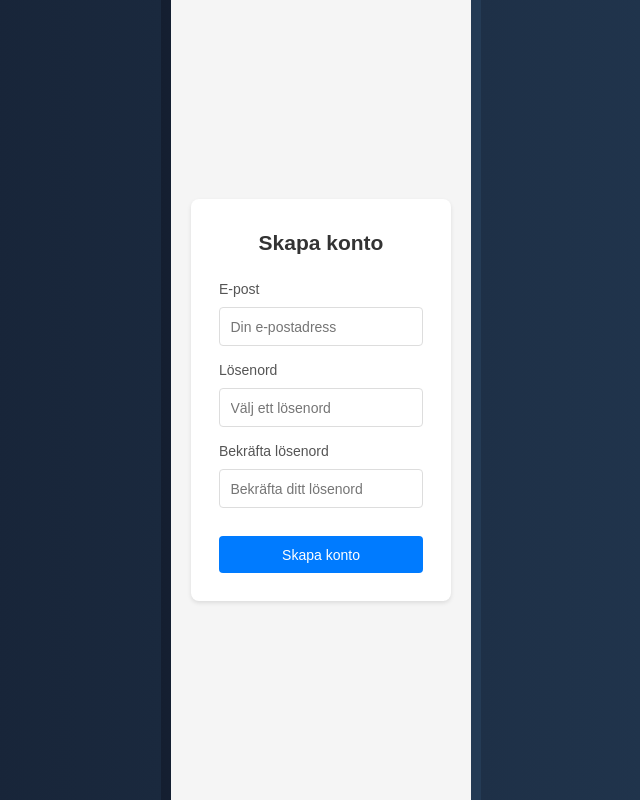
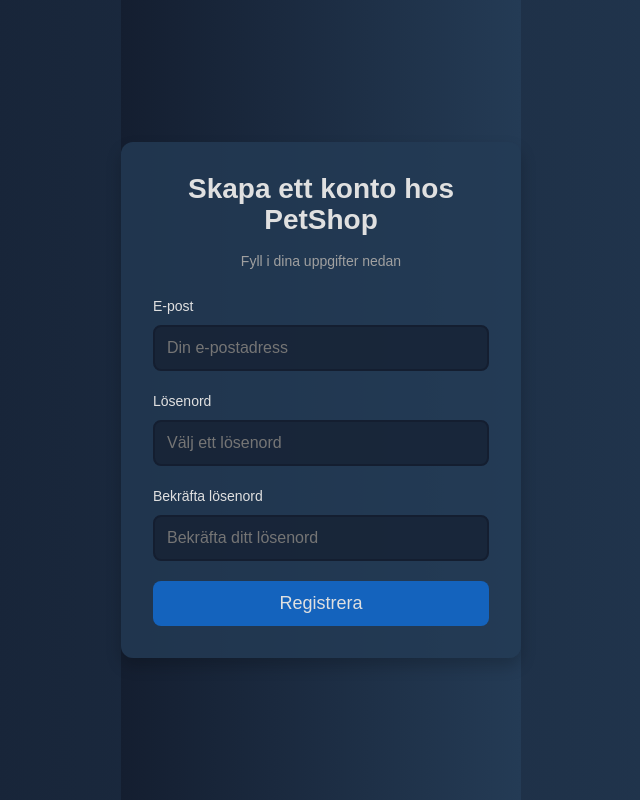
Before and after one commit to idacaesar/petshop, a React (Vite) app in the folder client/: page /signup in a window 1280 px wide. Shown: the whole page, without its empty margins (319-959 px from the left). Built offline with nearby package versions, Linux system fonts and the light colour scheme.

Commit message:
Sign up page
signup page fixed with requirements for password authentication

```diff
--- a/client/src/App.jsx
+++ b/client/src/App.jsx
@@ -1,4 +1,3 @@
-import React from "react";
 import { Navigate, useLocation } from "react-router-dom";
 import { BrowserRouter as Router, Route, Routes } from "react-router-dom";
 import SigninPage from "./components/SigninPage";
--- a/client/src/components/SigninPage.jsx
+++ b/client/src/components/SigninPage.jsx
@@ -1,4 +1,4 @@
-import React, { useState } from "react";
+import { useState } from "react";
 import axios from "axios";
 import { useNavigate, Link } from "react-router-dom"; // Lägg till Link
 import "../styles/SigninPage.css";
--- a/client/src/components/SignupPage.jsx
+++ b/client/src/components/SignupPage.jsx
@@ -1,120 +1,121 @@
-import React, { useState } from "react";
+import { useState } from "react";
+import axios from "axios";
+import { useNavigate } from "react-router-dom";
 import "../styles/SignupPage.css";
 
 const SignupPage = () => {
-  const [formData, setFormData] = useState({
-    email: "",
-    password: "",
-    confirmPassword: "",
-  });
-  const [error, setError] = useState("");
-  const [success, setSuccess] = useState("");
-  const [loading, setLoading] = useState(false);
+  const [email, setEmail] = useState("");
+  const [password, setPassword] = useState("");
+  const [confirmPassword, setConfirmPassword] = useState("");
+  const [message, setMessage] = useState("");
+  const navigate = useNavigate();
 
-  const handleChange = (e) => {
-    setFormData({
-      ...formData,
-      [e.target.name]: e.target.value,
-    });
+  // Funktion för att kontrollera om lösenordet är bara upprepade tecken
+  const isRepeatedChars = (str) => {
+    return str.split("").every((char) => char === str[0]);
   };
 
   const handleSubmit = async (e) => {
     e.preventDefault();
-    setError("");
-    setSuccess("");
 
-    // Validering
-    if (formData.password !== formData.confirmPassword) {
-      setError("Lösenorden matchar inte");
+    // Kontrollera om lösenorden matchar
+    if (password !== confirmPassword) {
+      setMessage("Lösenorden matchar inte.");
       return;
     }
 
-    if (formData.password.length < 6) {
-      setError("Lösenordet måste vara minst 6 tecken långt");
+    // Kontrollera om lösenordet är minst 8 tecken långt
+    if (password.length < 8) {
+      setMessage("Lösenordet måste vara minst 8 tecken.");
+      return;
+    }
+
+    // Kontrollera om lösenordet är samma som e-posten
+    if (password.toLowerCase() === email.toLowerCase()) {
+      setMessage("Lösenordet får inte vara samma som e-postadressen.");
+      return;
+    }
+
+    // Kontrollera om lösenordet är bara samma tecken upprepat
+    if (isRepeatedChars(password)) {
+      setMessage("Lösenordet får inte vara samma tecken upprepat.");
       return;
     }
 
     try {
-      setLoading(true);
-      const response = await fetch("http://localhost:5001/api/signup", {
-        method: "POST",
-        headers: {
-          "Content-Type": "application/json",
-        },
-        body: JSON.stringify({
-          email: formData.email,
-          password: formData.password,
-        }),
+      await axios.post("http://localhost:5001/api/signup", {
+        email,
+        password,
       });
 
-      const data = await response.json();
+      setMessage("Registrering lyckades! Du kan nu logga in.");
 
-      if (!response.ok) {
-        throw new Error(data.message || "Något gick fel");
-      }
-
-      setSuccess("Konto skapat! Du kan nu logga in.");
-      setFormData({ email: "", password: "", confirmPassword: "" });
-    } catch (err) {
-      setError(err.message);
-    } finally {
-      setLoading(false);
+      // Omregistrera användaren till inloggningssidan efter 1,5 sekunder
+      setTimeout(() => navigate("/signinpage"), 1500);
+    } catch (error) {
+      setMessage(
+        error.response?.data?.message || "Ett fel uppstod vid registrering"
+      );
     }
   };
 
   return (
     <div className="signup-container">
-      <div className="signup-card">
-        <h2>Skapa konto</h2>
-
-        {error && <div className="error-message">{error}</div>}
-        {success && <div className="success-message">{success}</div>}
+      <h1 className="signup-title">Skapa ett konto hos PetShop</h1>
+      <p className="signup-description">Fyll i dina uppgifter nedan</p>
 
       <form onSubmit={handleSubmit} className="signup-form">
         <div className="form-group">
-            <label htmlFor="email">E-post</label>
+          <label htmlFor="email" className="form-label">
+            E-post
+          </label>
           <input
             type="email"
             id="email"
-              name="email"
-              value={formData.email}
-              onChange={handleChange}
+            value={email}
+            onChange={(e) => setEmail(e.target.value)}
             required
+            className="form-input"
             placeholder="Din e-postadress"
           />
         </div>
 
         <div className="form-group">
-            <label htmlFor="password">Lösenord</label>
+          <label htmlFor="password" className="form-label">
+            Lösenord
+          </label>
           <input
             type="password"
             id="password"
-              name="password"
-              value={formData.password}
-              onChange={handleChange}
+            value={password}
+            onChange={(e) => setPassword(e.target.value)}
             required
+            className="form-input"
             placeholder="Välj ett lösenord"
           />
         </div>
 
         <div className="form-group">
-            <label htmlFor="confirmPassword">Bekräfta lösenord</label>
+          <label htmlFor="confirmPassword" className="form-label">
+            Bekräfta lösenord
+          </label>
           <input
             type="password"
             id="confirmPassword"
-              name="confirmPassword"
-              value={formData.confirmPassword}
-              onChange={handleChange}
+            value={confirmPassword}
+            onChange={(e) => setConfirmPassword(e.target.value)}
             required
+            className="form-input"
             placeholder="Bekräfta ditt lösenord"
           />
         </div>
 
-          <button type="submit" className="signup-button" disabled={loading}>
-            {loading ? "Skapar konto..." : "Skapa konto"}
+        <button type="submit" className="signup-button">
+          Registrera
         </button>
       </form>
-      </div>
+
+      {message && <p className="message">{message}</p>}
     </div>
   );
 };
--- a/client/src/styles/SignupPage.css
+++ b/client/src/styles/SignupPage.css
@@ -1,101 +1,95 @@
-.signup-container {
+/* Stilar för body och bakgrund */
+body,
+html {
+  height: 100%;
+  margin: 0;
   display: flex;
   justify-content: center;
   align-items: center;
-  min-height: 100vh;
-  background-color: #f5f5f5;
-  padding: 20px;
+  background: linear-gradient(90deg, #141e30, #243b55);
+  font-family: Arial, sans-serif;
 }
 
-.signup-card {
-  background-color: white;
-  padding: 2rem;
-  border-radius: 8px;
-  box-shadow: 0 2px 4px rgba(0, 0, 0, 0.1);
+.signup-container {
   width: 100%;
   max-width: 400px;
+  padding: 32px;
+  background-color: rgba(36, 59, 85, 0.8);
+  border-radius: 12px;
+  box-shadow: 0 8px 16px rgba(0, 0, 0, 0.2);
+  text-align: center;
 }
 
-.signup-card h2 {
-  text-align: center;
-  color: #333;
-  margin-bottom: 1.5rem;
+.signup-title {
+  font-size: 28px;
+  font-weight: bold;
+  margin-bottom: 16px;
+  color: #e0e0e0;
+}
+
+.signup-description {
+  margin-bottom: 24px;
+  color: #a0a0a0;
 }
 
 .signup-form {
   display: flex;
   flex-direction: column;
-  gap: 1rem;
+  gap: 20px;
 }
 
 .form-group {
   display: flex;
   flex-direction: column;
-  gap: 0.5rem;
+  align-items: flex-start;
 }
 
-.form-group label {
+.form-label {
+  margin-bottom: 8px;
   font-weight: 500;
-  color: #555;
+  color: #e0e0e0;
 }
 
-.form-group input {
-  padding: 0.75rem;
-  border: 1px solid #ddd;
-  border-radius: 4px;
-  font-size: 1rem;
-  transition: border-color 0.2s;
+.form-input {
+  width: 100%;
+  padding: 12px;
+  border: 2px solid #141e30;
+  border-radius: 8px;
+  font-size: 16px;
+  background-color: rgba(20, 30, 48, 0.7);
+  color: #e0e0e0;
+  transition: border-color 0.3s ease, box-shadow 0.3s ease;
 }
 
-.form-group input:focus {
+.form-input:focus {
   outline: none;
-  border-color: #007bff;
-  box-shadow: 0 0 0 2px rgba(0, 123, 255, 0.25);
+  border-color: #1463bd;
+  box-shadow: 0 0 0 2px rgba(20, 99, 189, 0.3);
 }
 
 .signup-button {
-  background-color: #007bff;
-  color: white;
-  padding: 0.75rem;
+  width: 100%;
+  padding: 12px;
+  background-color: #1463bd;
+  color: #e0e0e0;
   border: none;
-  border-radius: 4px;
-  font-size: 1rem;
+  border-radius: 8px;
+  font-size: 18px;
   cursor: pointer;
-  transition: background-color 0.2s;
-  margin-top: 1rem;
+  transition: background-color 0.3s ease, transform 0.3s ease;
 }
 
 .signup-button:hover {
-  background-color: #0056b3;
+  background-color: #0d4d8c;
+  transform: translateY(-2px);
 }
 
-.signup-button:disabled {
-  background-color: #ccc;
-  cursor: not-allowed;
+.signup-button:active {
+  transform: translateY(0);
 }
 
-.error-message {
-  background-color: #fee;
-  color: #d33;
-  padding: 0.75rem;
-  border-radius: 4px;
-  margin-bottom: 1rem;
+.message {
+  margin-top: 20px;
+  color: #1463bd;
+  font-weight: bold;
 }
-
-.success-message {
-  background-color: #e8f5e9;
-  color: #2e7d32;
-  padding: 0.75rem;
-  border-radius: 4px;
-  margin-bottom: 1rem;
-}
-
-@media (max-width: 480px) {
-  .signup-card {
-    padding: 1.5rem;
-  }
-
-  .form-group input {
-    padding: 0.5rem;
-  }
-}
```
Also changed, not shown: 1 other file (tests, documents, lock files or other folders). Lines whose indentation alone changed are shown as unchanged.
